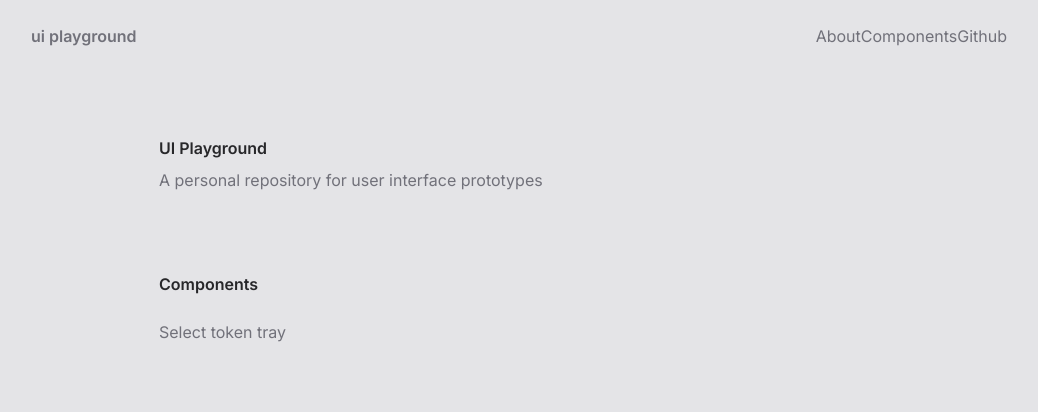
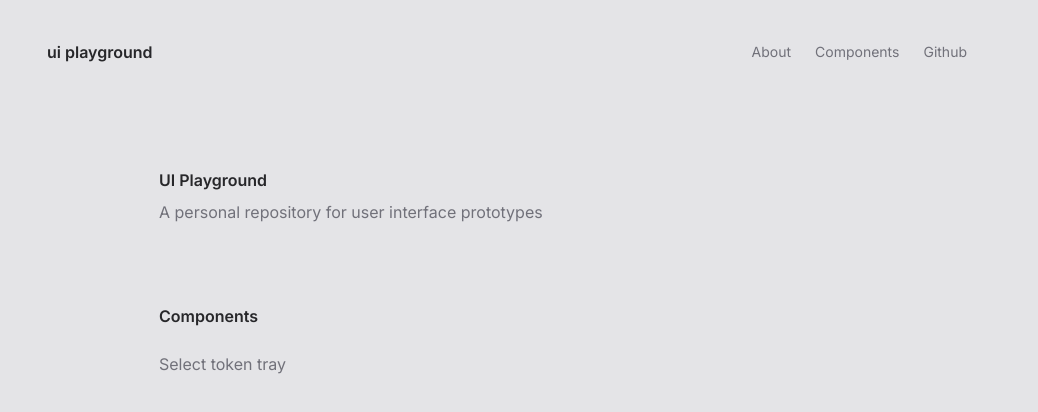
Before and after one commit to gzkdev/ui-playground, a Next.js app: page / in a window 1280 px wide. Shown: the top 412 px of the page, without its empty margins (121-1159 px from the left). Built offline with nearby package versions, Linux system fonts and the light colour scheme.

Commit message:
update navbar

```diff
--- a/src/components/navbar.tsx
+++ b/src/components/navbar.tsx
@@ -4,18 +4,21 @@ import React from "react";
 export function Navbar() {
   return (
     <nav>
-      <div className="max-w-screen-lg mx-auto p-6">
+      <div className="max-w-screen-lg mx-auto p-10">
         <div className="flex items-center justify-between">
-          <Link href="/" className="font-semibold">
+          <Link href="/" className="font-semibold text-zinc-800">
             ui playground
           </Link>
 
-          <ul>
+          <ul className="flex items-center gap-6 text-sm">
             <li>
               <Link href="/">About</Link>
+            </li>
+            <li>
               <Link href="/">Components</Link>
-              <Link href="/">Github</Link>
             </li>
+            <Link href="/">Github</Link>
+            <li></li>
           </ul>
         </div>
       </div>
```
